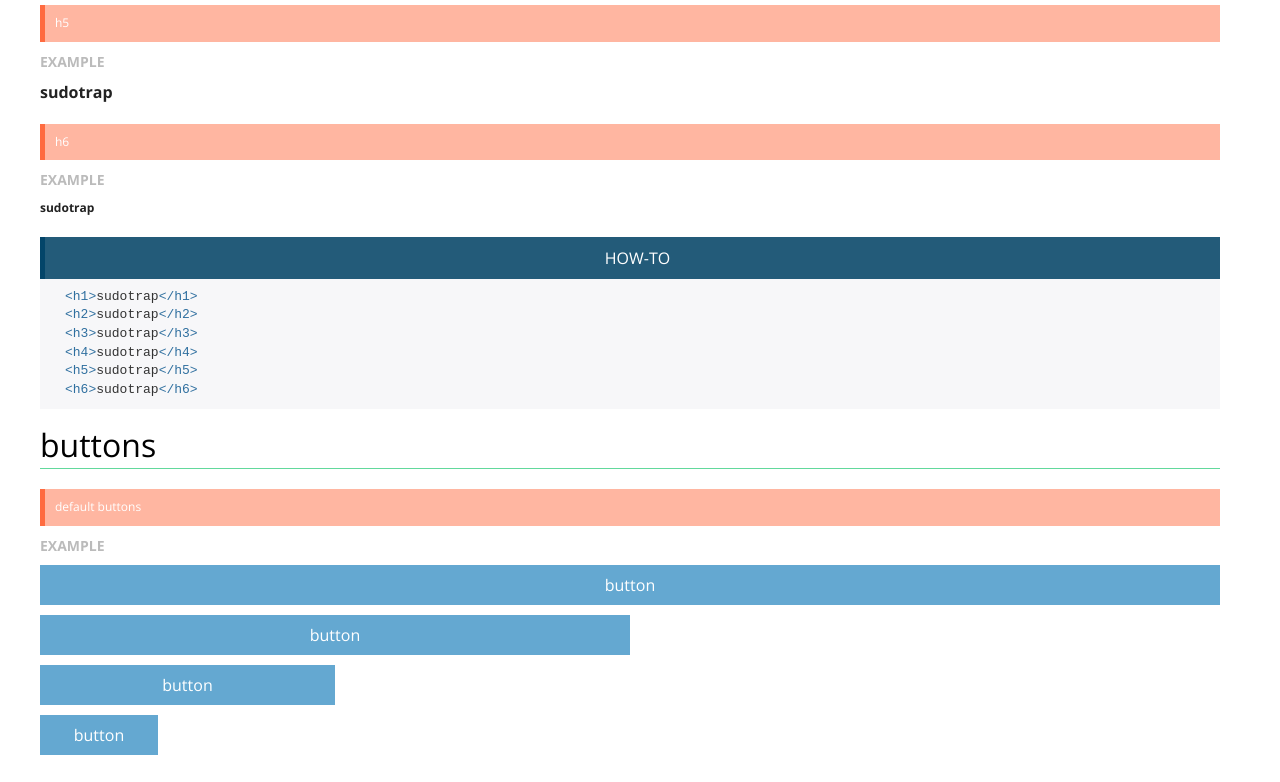
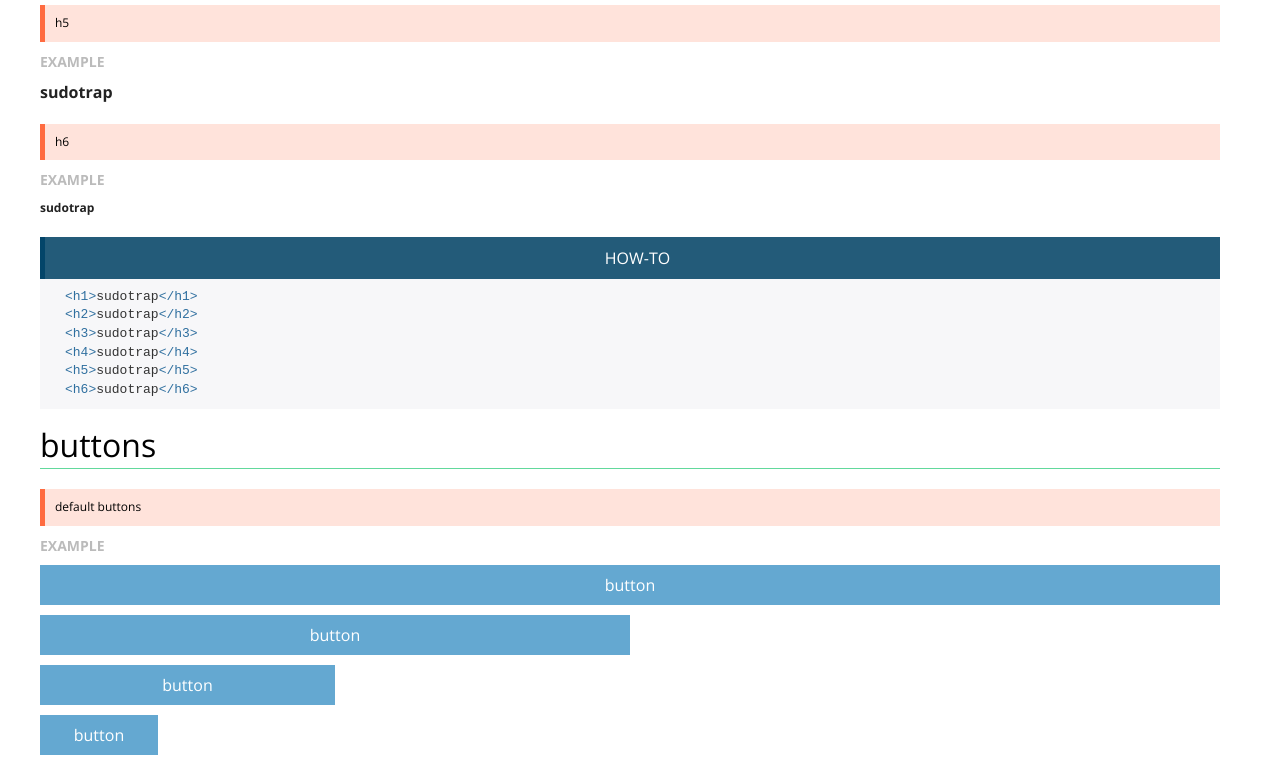
Before and after one commit to gnuwilliam/sudotrap, a plain HTML site: page index.html in a window 1280 px wide. Shown: the part 726-1508 px from the top of the page. Drawn offline with nearby package versions, Linux system fonts and the light colour scheme.

Commit message:
change section title bg

```diff
--- a/css/buttons.css
+++ b/css/buttons.css
@@ -13,8 +13,8 @@ section.buttons h3:first-child {
 section.buttons h3.subtitle {
 	clear: both;
 	border-left: 5px solid #FF6B40;
-	background: #FFB6A1;
-	color: #FFF;
+	background: #FFE3DB;
+	color: #000;
 	font-weight: 200;
 	font-size: 12px;
 	padding-top: 10px;
--- a/css/typography.css
+++ b/css/typography.css
@@ -9,8 +9,8 @@ section.typo h1.title {
 section.typo h3.subtitle {
 	clear: both;
 	border-left: 5px solid #FF6B40;
-	background: #FFB6A1;
-	color: #FFF;
+	background: #FFE3DB;
+	color: #000;
 	font-weight: 200;
 	font-size: 12px;
 	padding-top: 10px;
```
